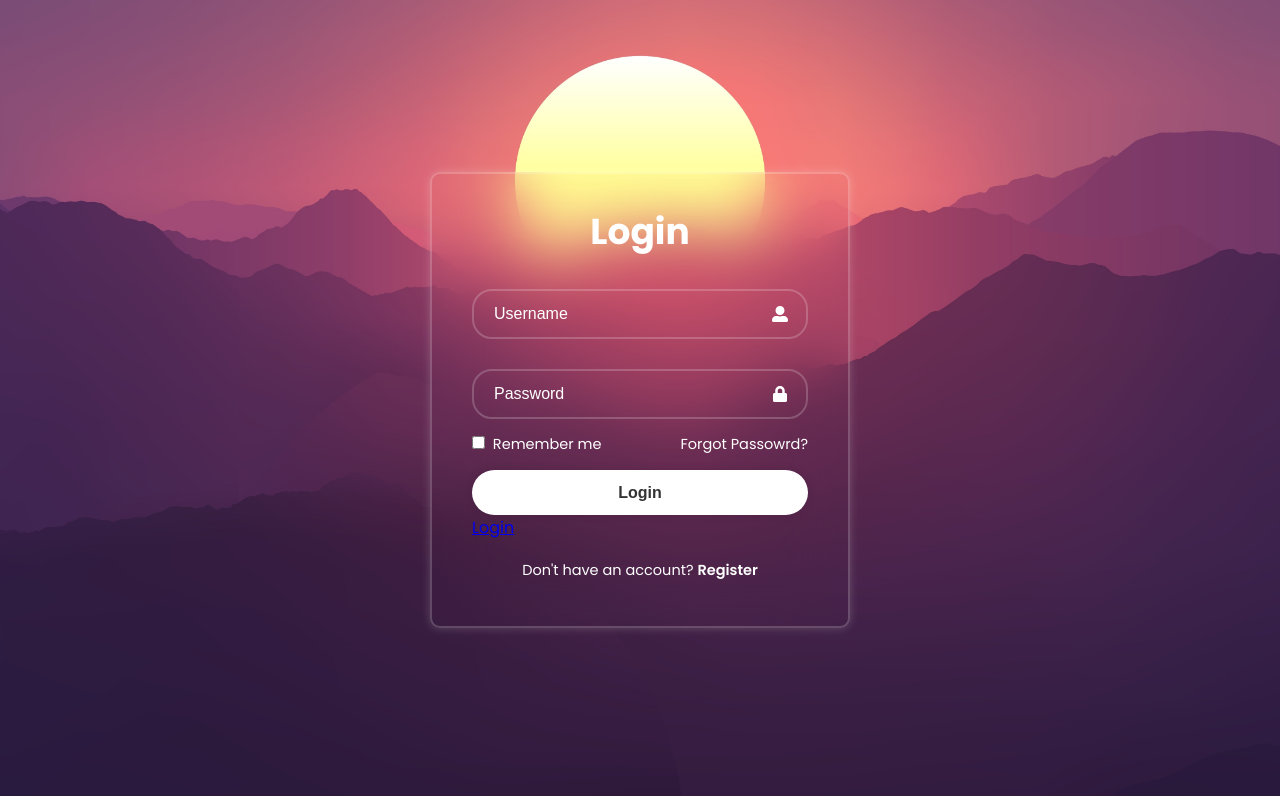
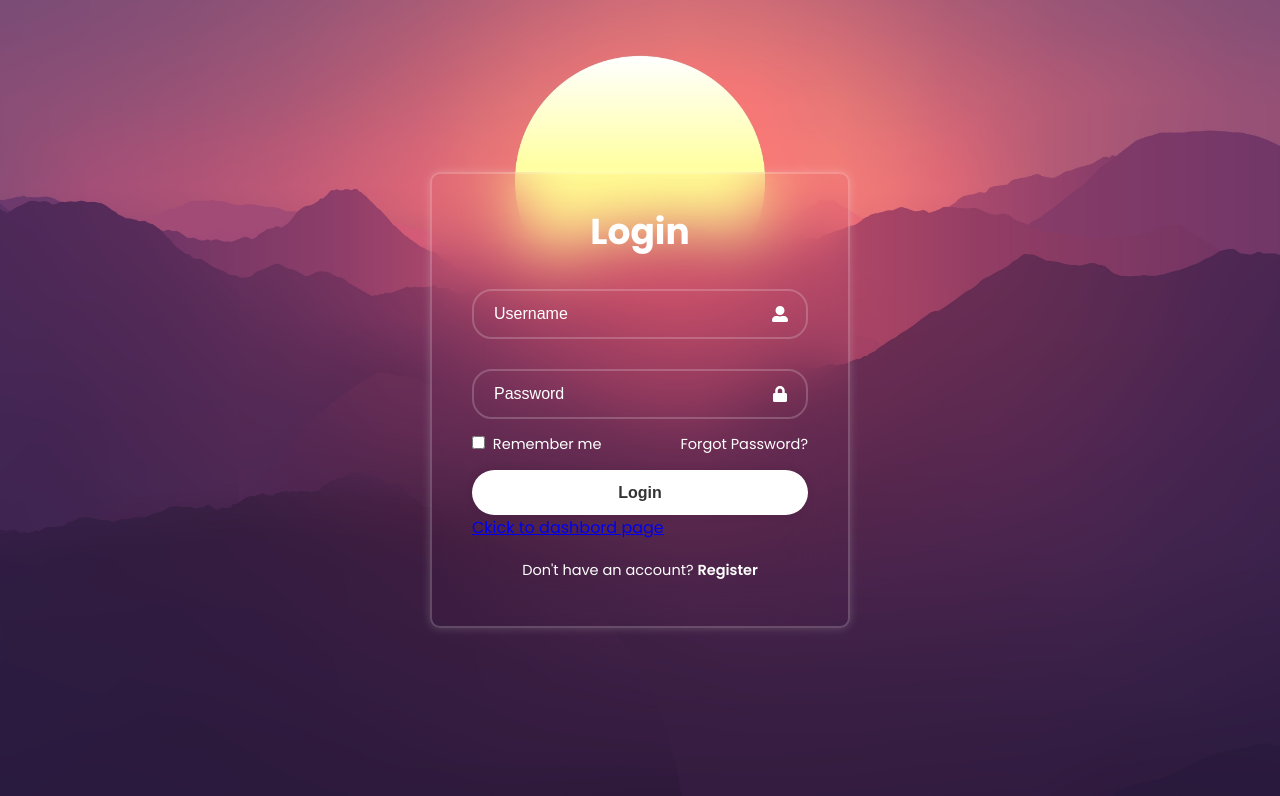
Before and after one commit to eqer23/WellTracker-FrontEnd, a React (Create React App) app in the folder wellness-tracker-react/: page / in a window 1280 px wide. Shown: the top 796 px of the page. Built offline with nearby package versions, Linux system fonts and the light colour scheme; a web font is replaced by a local one.

Commit message:
linked dashbord properly!

```diff
--- a/wellness-tracker-react/src/Components/LoginForm/LoginForm.jsx
+++ b/wellness-tracker-react/src/Components/LoginForm/LoginForm.jsx
@@ -1,6 +1,7 @@
 import React from "react";
 import "./LoginForm.css";
 import { FaUserAlt, FaLock } from "react-icons/fa";
+import { Link } from "react-router-dom";
 
 const LoginForm = () => {
     return (
@@ -20,13 +21,16 @@ const LoginForm = () => {
                     <label>
                         <input type="checkbox" /> Remember me
                     </label>
-                    <a href="#"> Forgot Passowrd?</a>
+                    <a href="#"> Forgot Password?</a>
                 </div>
 
                 <button type="submit">Login</button>
-                <a class="button" href="Dashboard.jsx">
+                {/* <a class="button" href="Dashboard.jsx">
                     Login
-                </a>
+                </a> */}
+                <Link to="/dashboard" className="button">
+                    Ckick to dashbord page
+                </Link>
 
                 <div className="register-link">
                     <p>
```
